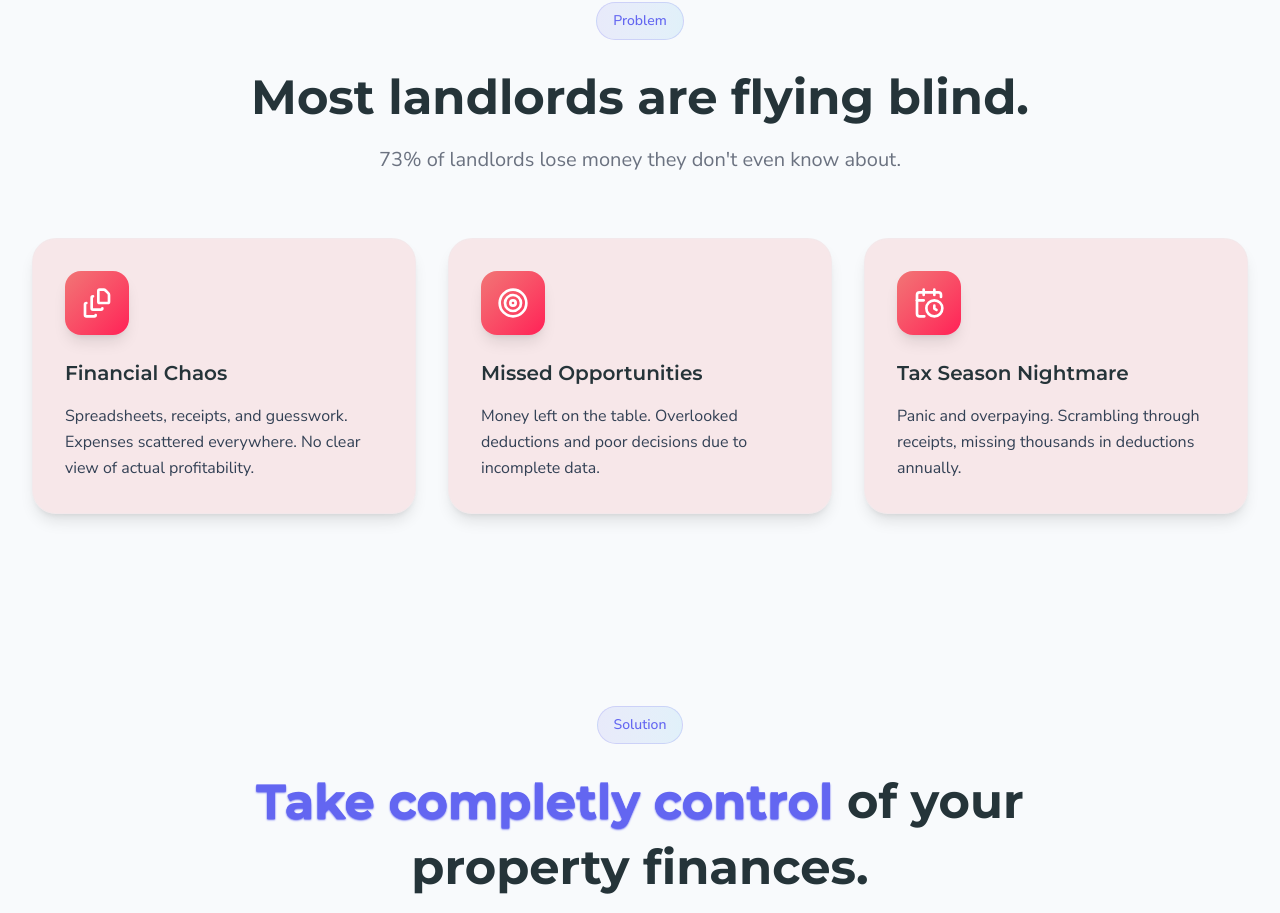
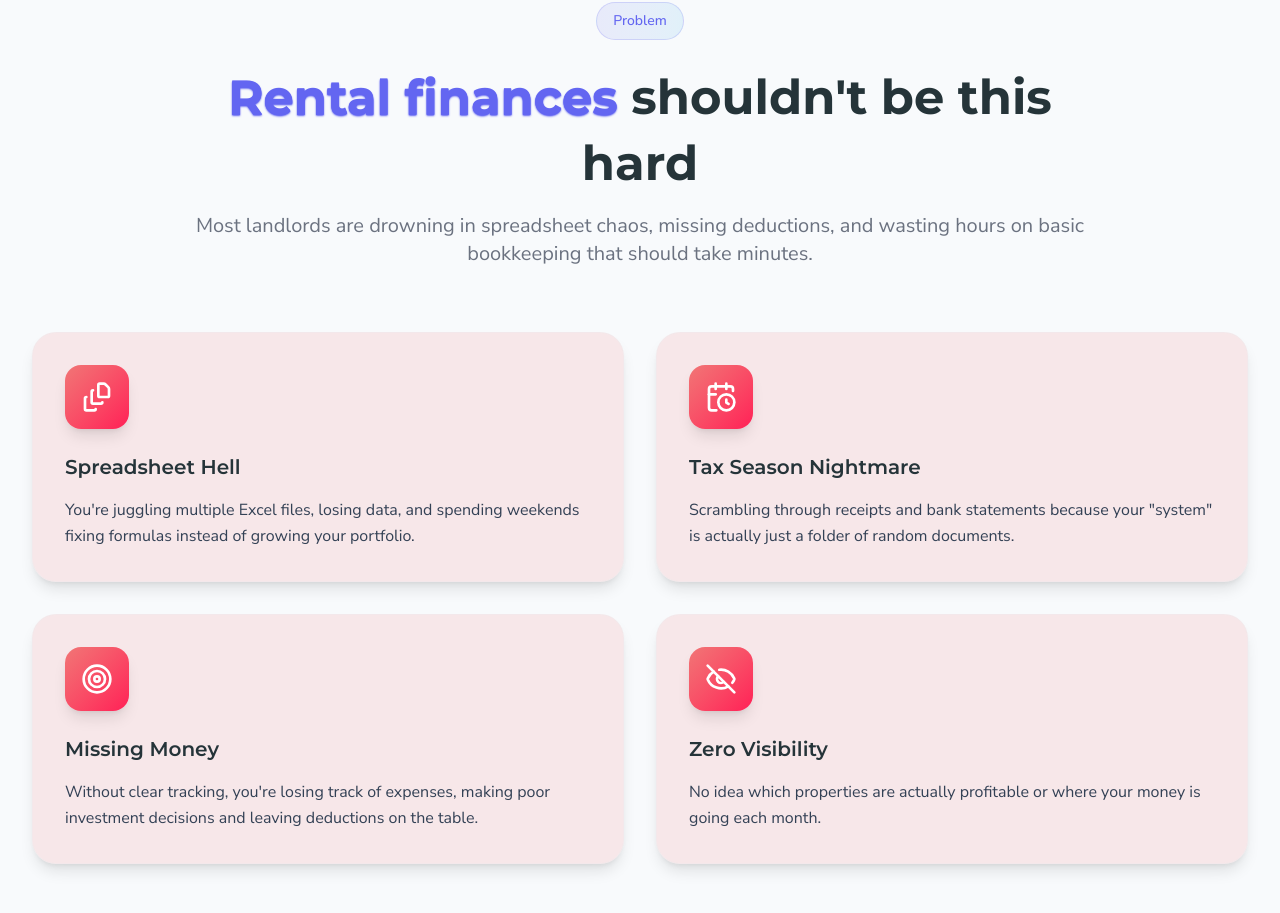
Before and after one commit to joaotripa/property-management-app, a Next.js app in the folder client/: page / in a window 1280 px wide. Shown: the part 1884-2797 px from the top of the page. Built offline with nearby package versions, Linux system fonts and the light colour scheme; no server answers.

Commit message:
update logo sizes and update problem and solution section copy

```diff
--- a/client/src/components/Footer.tsx
+++ b/client/src/components/Footer.tsx
@@ -12,7 +12,7 @@ const Footer = () => {
       <div className="max-w-7xl mx-auto px-4 sm:px-6 lg:px-8 py-16 mt-20">
         <div className="grid grid-cols-1 md:grid-cols-2 lg:grid-cols-3 gap-8">
           <div className="space-y-6">
-            <div className="flex items-center text-foreground">
+            <div className="flex items-center text-xl text-foreground">
               <Logo />
             </div>
             <p className="text-primary leading-relaxed">
--- a/client/src/components/Hero.tsx
+++ b/client/src/components/Hero.tsx
@@ -20,7 +20,7 @@ const Hero = () => {
           <h1 className="text-4xl sm:text-5xl lg:text-6xl font-bold text-foreground leading-tight mb-6">
             Ditch the spreadsheets,{" "}
             <span className="text-primary text-shadow-sm text-shadow-primary">
-              keep the profits
+              maximize your profits
             </span>
           </h1>
 
--- a/client/src/components/Logo.tsx
+++ b/client/src/components/Logo.tsx
@@ -1,10 +1,15 @@
 import React from "react";
 import Image from "next/image";
 
-const Logo = () => {
+interface LogoProps {
+  size?: string;
+  className?: string;
+}
+
+const Logo = ({ size = "32px", className = "" }: LogoProps) => {
   return (
-    <div className="flex flex-row items-center gap-2">
-      <div className="size-8 relative">
+    <div className={`flex flex-row items-center gap-2 ${className}`}>
+      <div className="relative" style={{ width: size, height: size }}>
         <Image
           alt="domari-logo"
           src="/Domari-Logo-Icon.png"
--- a/client/src/components/Navbar.tsx
+++ b/client/src/components/Navbar.tsx
@@ -23,7 +23,7 @@ const Navbar = () => {
         <div className="flex justify-between items-center h-22">
           <div className="flex-shrink-0">
             <Link href="/" className="text-2xl font-bold text-foreground">
-              <Logo />
+              <Logo size="40px" />
             </Link>
           </div>
 
--- a/client/src/components/Problem.tsx
+++ b/client/src/components/Problem.tsx
@@ -1,20 +1,12 @@
-import { FileStack, Target, CalendarClock } from "lucide-react";
+import { FileStack, Target, CalendarClock, EyeOff } from "lucide-react";
 
 const Problem = () => {
   const features = [
     {
       icon: FileStack,
-      title: "Financial Chaos",
+      title: "Spreadsheet Hell",
       description:
-        "Spreadsheets, receipts, and guesswork. Expenses scattered everywhere. No clear view of actual profitability.",
-      color: "from-destructive/70 to-rose-500",
-      bgColor: "bg-destructive/10",
-    },
-    {
-      icon: Target,
-      title: "Missed Opportunities",
-      description:
-        "Money left on the table. Overlooked deductions and poor decisions due to incomplete data.",
+        "You're juggling multiple Excel files, losing data, and spending weekends fixing formulas instead of growing your portfolio.",
       color: "from-destructive/70 to-rose-500",
       bgColor: "bg-destructive/10",
     },
@@ -22,7 +14,23 @@ const Problem = () => {
       icon: CalendarClock,
       title: "Tax Season Nightmare",
       description:
-        "Panic and overpaying. Scrambling through receipts, missing thousands in deductions annually.",
+        'Scrambling through receipts and bank statements because your "system" is actually just a folder of random documents.',
+      color: "from-destructive/70 to-rose-500",
+      bgColor: "bg-destructive/10",
+    },
+    {
+      icon: Target,
+      title: "Missing Money",
+      description:
+        "Without clear tracking, you're losing track of expenses, making poor investment decisions and leaving deductions on the table.",
+      color: "from-destructive/70 to-rose-500",
+      bgColor: "bg-destructive/10",
+    },
+    {
+      icon: EyeOff,
+      title: "Zero Visibility",
+      description:
+        "No idea which properties are actually profitable or where your money is going each month.",
       color: "from-destructive/70 to-rose-500",
       bgColor: "bg-destructive/10",
     },
@@ -37,14 +45,19 @@ const Problem = () => {
               <span className="text-sm font-medium text-primary">Problem</span>
             </div>
             <h2 className="text-3xl sm:text-4xl lg:text-5xl font-bold text-foreground mb-4 leading-snug">
-              Most landlords are flying blind.
+              <span className="text-primary text-shadow-sm text-shadow-primary">
+                Rental finances{" "}
+              </span>
+              shouldn't be this hard
             </h2>
             <p className="text-xl text-muted">
-              73% of landlords lose money they don't even know about.
+              Most landlords are drowning in spreadsheet chaos, missing
+              deductions, and wasting hours on basic bookkeeping that should
+              take minutes.
             </p>
           </div>
         </div>
-        <div className="grid grid-cols-1 md:grid-cols-2 lg:grid-cols-3 gap-8">
+        <div className="grid grid-cols-1 md:grid-cols-2 gap-8">
           {features.map((feature, index) => (
             <div
               key={index}
--- a/client/src/components/Solution.tsx
+++ b/client/src/components/Solution.tsx
@@ -1,28 +1,40 @@
-import { BarChart3, TrendingUp, Building2 } from "lucide-react";
+import { BarChart3, TrendingUp, Building2, ReceiptText } from "lucide-react";
 
 const Solution = () => {
   const features = [
     {
-      icon: TrendingUp,
-      title: "Income & Expense Tracking",
+      icon: ReceiptText,
+      title: "Financial Transaction Tracking",
+      subheadline: "Every dollar, perfectly organized",
       description:
-        "Log rental income, maintenance costs, repairs, and all property expenses in one organized system.",
+        "Log rent, expenses, maintenance costs, repairs, and more in seconds. Built-in categories mean no more guessing where that repair bill should go.",
       color: "from-green-500 to-emerald-600",
       bgColor: "bg-success/10",
     },
     {
       icon: Building2,
-      title: "Multi-Property Management",
+      title: "Property Portfolio Management",
+      subheadline: "All your properties in one place",
       description:
-        "Add your properties and keep each one's finances completely separate and organized.",
+        "Add your properties and see performance at a glance. Switch between properties instantly and track what matters most.",
       color: "from-green-500 to-emerald-600",
       bgColor: "bg-success/10",
     },
     {
       icon: BarChart3,
-      title: "Financial Reports",
+      title: "Essential Reporting",
+      subheadline: "Tax-ready reports in one click",
       description:
-        "Generate monthly summaries, profit/loss statements, and expense breakdowns with one click.",
+        "Generate profit & loss statements, export everything for your accountant, and see exactly which properties make you money.",
+      color: "from-green-500 to-emerald-600",
+      bgColor: "bg-success/10",
+    },
+    {
+      icon: TrendingUp,
+      title: "Cash Flow Summary",
+      subheadline: "Know your numbers instantly",
+      description:
+        "See total income, expenses, and profit across your entire portfolio. Monthly, yearly, or property-by-property views.",
       color: "from-green-500 to-emerald-600",
       bgColor: "bg-success/10",
     },
@@ -37,18 +49,18 @@ const Solution = () => {
               <span className="text-sm font-medium text-primary">Solution</span>
             </div>
             <h2 className="text-3xl sm:text-4xl lg:text-5xl font-bold text-foreground mb-4 leading-snug">
+              Everything you need to track your{" "}
               <span className="text-primary text-shadow-sm text-shadow-primary">
-                Take completly control
-              </span>{" "}
-              of your property finances.
+                property finances.
+              </span>
             </h2>
             <p className="text-xl text-muted">
-              Track every transaction, generate instant reports, and scale your
-              portfolio effortlessly.
+              Track income, manage expenses, generate tax-ready reports from one
+              simple dashboard and scale your portfolio effortlessly.
             </p>
           </div>
         </div>
-        <div className="grid grid-cols-1 md:grid-cols-2 lg:grid-cols-3 gap-8">
+        <div className="grid grid-cols-1 md:grid-cols-2 gap-8">
           {features.map((feature, index) => (
             <div
               key={index}
@@ -64,6 +76,7 @@ const Solution = () => {
               <h3 className="text-xl font-semibold text-foreground mb-4">
                 {feature.title}
               </h3>
+
               <p className="text-dark leading-relaxed">{feature.description}</p>
             </div>
           ))}
```
